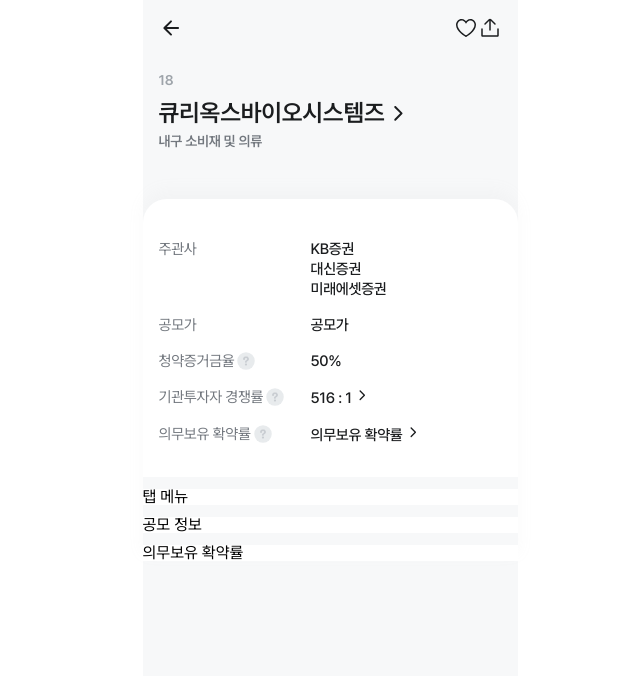
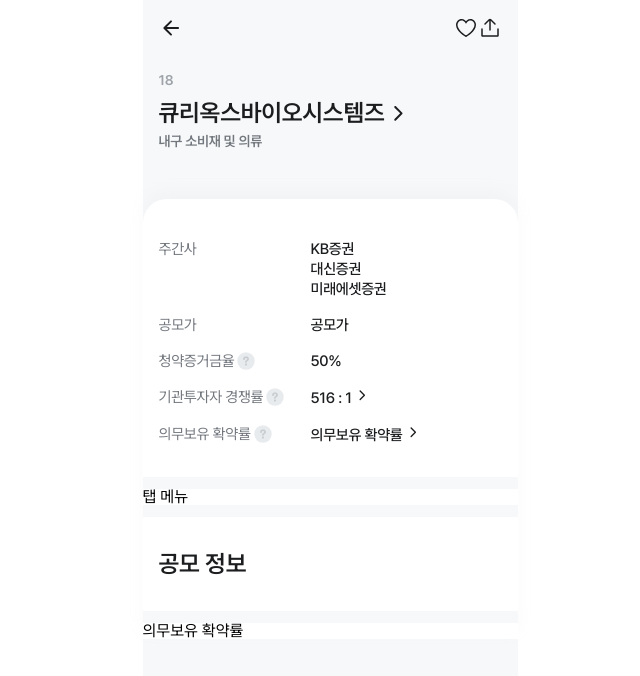
Before and after one commit to modumozu/modumozu-client, a Next.js app: page /detail/1 in a window 1280 px wide. Shown: the top 676 px of the page, without its empty margins (310-950 px from the left). Built offline with nearby package versions, Linux system fonts and the light colour scheme.

Commit message:
feat: 공모 정보 카드  ing

```diff
--- a/src/components/detail/IPOInfo.tsx
+++ b/src/components/detail/IPOInfo.tsx
@@ -11,7 +11,7 @@
     <IPOInfoWrap>
       <IPOInfoTable>
         <IPOInfoRow>
-          <IPOIntoLabel>주관사</IPOIntoLabel>
+          <IPOIntoLabel>주간사</IPOIntoLabel>
           <IPOInfoValue>
             <ul>
               <li>KB증권</li>
--- a/src/components/detail/POInfo.tsx
+++ b/src/components/detail/POInfo.tsx
@@ -1,5 +1,23 @@
+"use client";
+
+import colors from "@/styles/colors";
+import { getFonts } from "@/styles/fonts";
+import styled from "styled-components";
+
 const POInfo = () => {
-  return <div>공모 정보</div>;
+  return (
+    <InfoWrap>
+      <InfoTitle>공모 정보</InfoTitle>
+    </InfoWrap>
+  );
 };
 
 export default POInfo;
+
+const InfoWrap = styled.div`
+  padding: 32px 16px;
+`;
+const InfoTitle = styled.h2`
+  ${getFonts("H2_SEMIBOLD")}
+  color: ${colors.FONT_LIGHT.PRIMARY};
+`;
```
